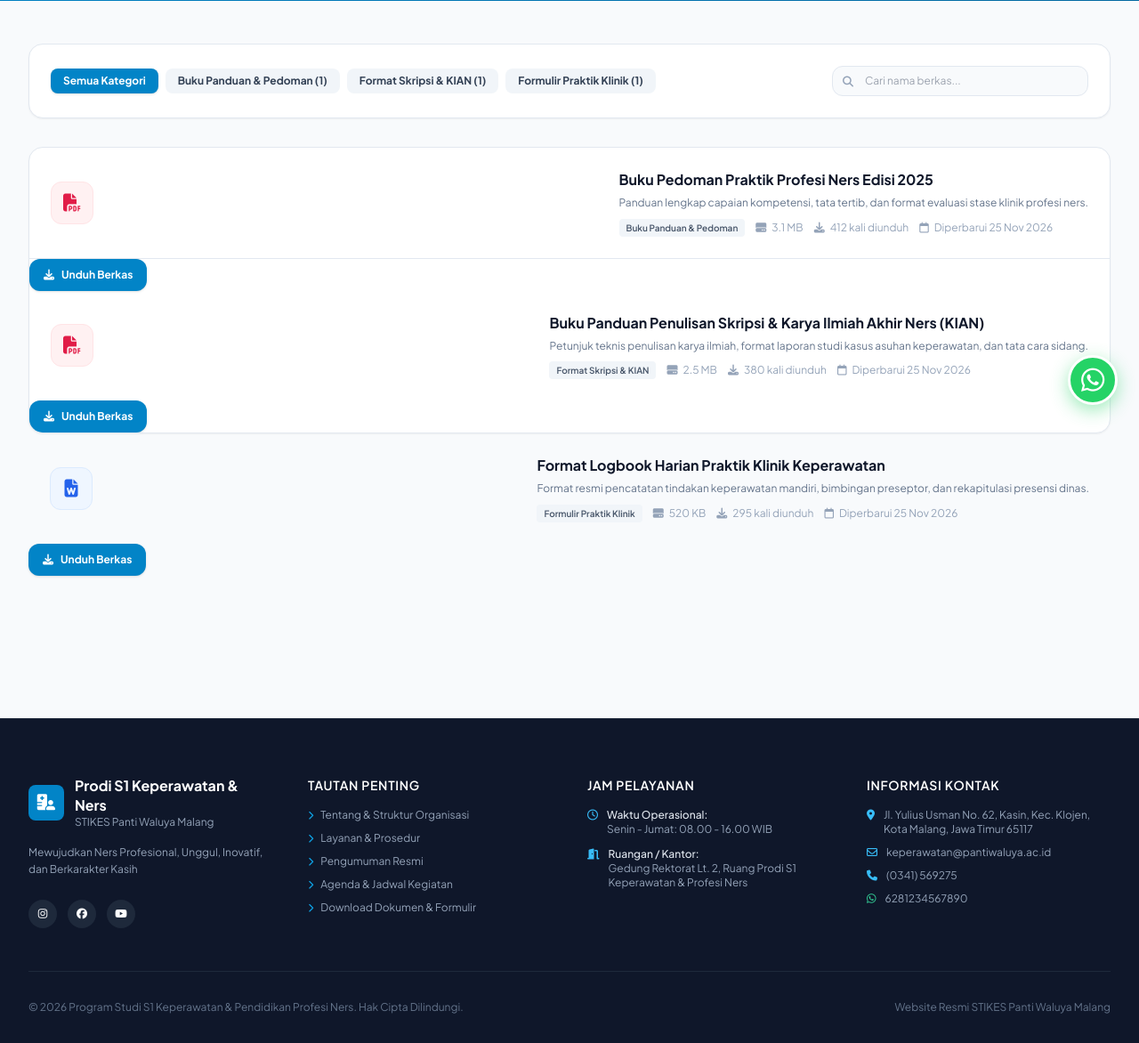
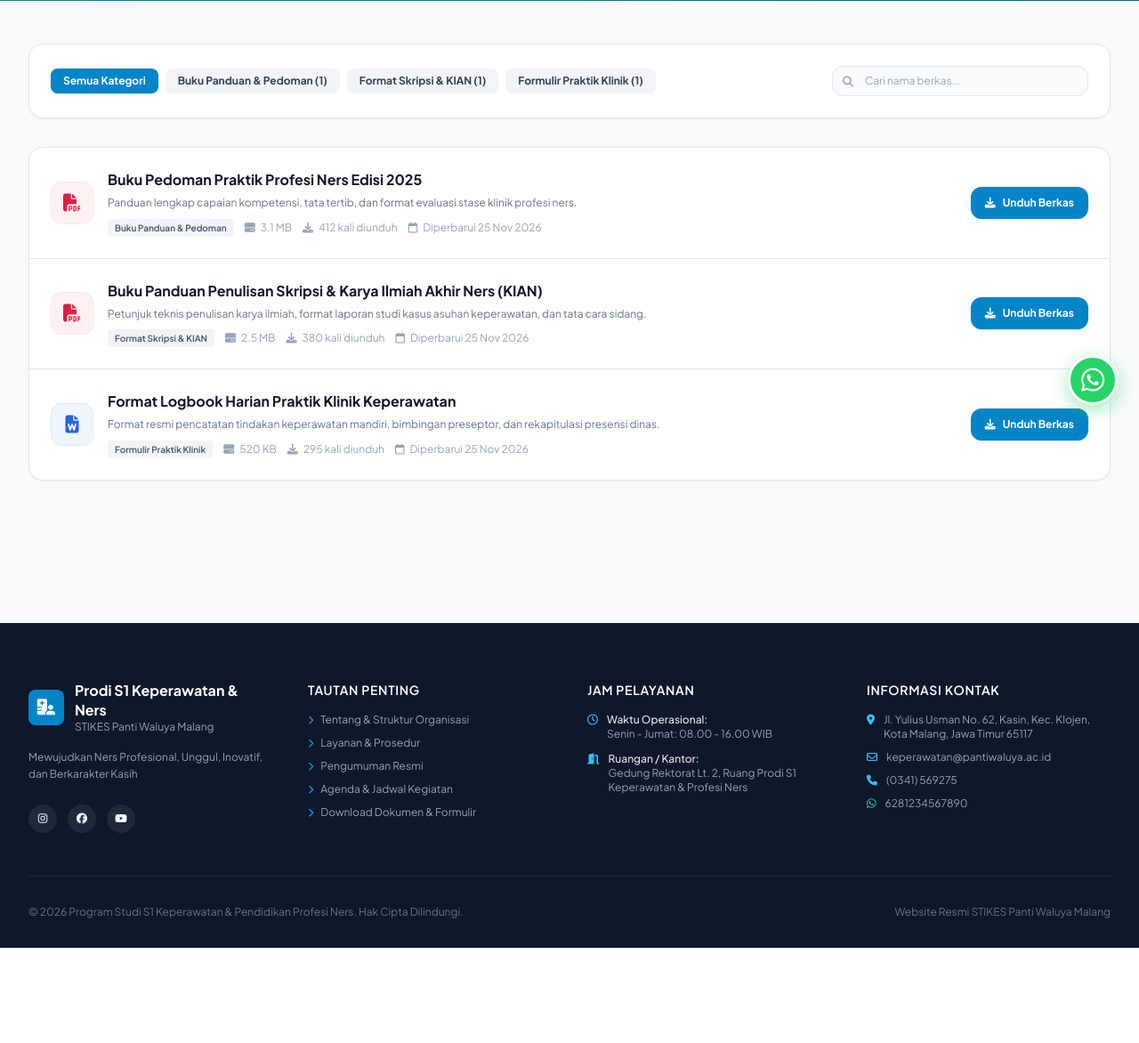
Before and after one commit to YonathanTobias/Cms-Prodi-S1-Farmasi, a Laravel app: page /unduhan in a window 1280 px wide. Shown: the part 321-1493 px from the top of the page at 89% size. After the commit the page ends 1386 px from the top, so only its background shows below. Run offline with Laravel 12, Linux system fonts and the light colour scheme; data comes from the database, SQL or seed files in the repository; some libraries are stand-ins or nearby versions.

Commit message:
fix: perbaiki layout kartu dokumen pada halaman pusat unduhan

```diff
--- a/resources/views/frontend/documents/index.blade.php
+++ b/resources/views/frontend/documents/index.blade.php
@@ -16,15 +16,15 @@
 
 <div class="max-w-7xl mx-auto px-4 sm:px-6 lg:px-8 py-12">
     <!-- Search & Filter -->
-    <div class="bg-white rounded-2xl p-4 sm:p-6 shadow-sm border border-slate-200 mb-8">
+    <div class="bg-white dark:bg-slate-900 rounded-2xl p-4 sm:p-6 shadow-sm border border-slate-200 dark:border-slate-800 mb-8">
         <form action="{{ route('documents') }}" method="GET" class="flex flex-col sm:flex-row gap-4 justify-between items-center">
             <!-- Filter Categories -->
             <div class="flex flex-wrap gap-2 w-full sm:w-auto">
-                <a href="{{ route('documents') }}" class="px-3.5 py-1.5 rounded-lg text-xs font-bold transition {{ !request('kategori') ? 'bg-theme-primary text-white shadow' : 'bg-slate-100 text-slate-700 hover:bg-slate-200' }}">
+                <a href="{{ route('documents') }}" class="px-3.5 py-1.5 rounded-lg text-xs font-bold transition {{ !request('kategori') ? 'bg-theme-primary text-white shadow' : 'bg-slate-100 dark:bg-slate-800 text-slate-700 dark:text-slate-300 hover:bg-slate-200 dark:hover:bg-slate-700' }}">
                     Semua Kategori
                 </a>
                 @foreach($categories as $cat)
-                <a href="{{ route('documents', ['kategori' => $cat->slug]) }}" class="px-3.5 py-1.5 rounded-lg text-xs font-bold transition {{ request('kategori') == $cat->slug ? 'bg-theme-primary text-white shadow' : 'bg-slate-100 text-slate-700 hover:bg-slate-200' }}">
+                <a href="{{ route('documents', ['kategori' => $cat->slug]) }}" class="px-3.5 py-1.5 rounded-lg text-xs font-bold transition {{ request('kategori') == $cat->slug ? 'bg-theme-primary text-white shadow' : 'bg-slate-100 dark:bg-slate-800 text-slate-700 dark:text-slate-300 hover:bg-slate-200 dark:hover:bg-slate-700' }}">
                     {{ $cat->name }} ({{ $cat->documents_count }})
                 </a>
                 @endforeach
@@ -32,20 +32,21 @@
 
             <!-- Search input -->
             <div class="relative w-full sm:w-72">
-                <input type="text" name="q" value="{{ request('q') }}" placeholder="Cari nama berkas..." class="w-full pl-9 pr-4 py-2 rounded-xl text-xs bg-slate-50 border border-slate-200 focus:outline-none focus:ring-2 focus:ring-sky-500 focus:bg-white">
+                <input type="text" name="q" value="{{ request('q') }}" placeholder="Cari nama berkas..." class="w-full pl-9 pr-4 py-2 rounded-xl text-xs bg-slate-50 dark:bg-slate-800 border border-slate-200 dark:border-slate-700 text-slate-900 dark:text-white focus:outline-none focus:ring-2 focus:ring-sky-500 focus:bg-white dark:focus:bg-slate-800">
                 <i class="fa-solid fa-magnifying-glass absolute left-3 top-2.5 text-slate-400 text-xs"></i>
             </div>
         </form>
     </div>
 
     <!-- Documents List Table / Cards -->
-    <div class="bg-white rounded-2xl shadow-sm border border-slate-200 overflow-hidden">
-        <div class="divide-y divide-slate-200">
+    <div class="bg-white dark:bg-slate-900 rounded-2xl shadow-sm border border-slate-200 dark:border-slate-800 overflow-hidden">
+        <div class="divide-y divide-slate-200 dark:divide-slate-800">
             @forelse($documents as $doc)
-            <div class="p-5 sm:p-6 hover:bg-slate-50 transition flex flex-col sm:flex-row sm:items-center justify-between gap-4">
-                    @php
-                        $isUrl = str_starts_with($doc->file_path, 'http');
-                    @endphp
+            @php
+                $isUrl = str_starts_with($doc->file_path, 'http');
+            @endphp
+            <div class="p-5 sm:p-6 hover:bg-slate-50 dark:hover:bg-slate-800/50 transition flex flex-col sm:flex-row sm:items-center justify-between gap-4">
+                <div class="flex items-start sm:items-center gap-4">
                     <div class="w-12 h-12 rounded-xl flex items-center justify-center text-xl flex-shrink-0 border
                         @if($doc->file_type == 'GDRIVE') bg-amber-50 text-amber-600 border-amber-200
                         @elseif($doc->file_type == 'PDF') bg-rose-50 text-rose-600 border-rose-100
@@ -73,13 +74,13 @@
                     </div>
 
                     <div class="space-y-1">
-                        <h3 class="text-sm sm:text-base font-bold text-slate-900 leading-snug">{{ $doc->title }}</h3>
+                        <h3 class="text-sm sm:text-base font-bold text-slate-900 dark:text-white leading-snug">{{ $doc->title }}</h3>
                         @if($doc->description)
-                            <p class="text-xs text-slate-500 leading-relaxed max-w-2xl">{{ $doc->description }}</p>
+                            <p class="text-xs text-slate-500 dark:text-slate-400 leading-relaxed max-w-2xl">{{ $doc->description }}</p>
                         @endif
                         <div class="flex flex-wrap items-center gap-3 text-xs text-slate-400 pt-1">
                             @if($doc->category)
-                                <span class="px-2 py-0.5 rounded bg-slate-100 text-slate-600 text-[10px] font-semibold">{{ $doc->category->name }}</span>
+                                <span class="px-2 py-0.5 rounded bg-slate-100 dark:bg-slate-800 text-slate-600 dark:text-slate-300 text-[10px] font-semibold">{{ $doc->category->name }}</span>
                             @endif
                             <span><i class="fa-solid fa-hard-drive mr-1"></i> {{ $doc->file_size ?: 'Unknown' }}</span>
                             <span><i class="fa-solid fa-download mr-1"></i> {{ $doc->downloads_count }} kali diunduh</span>
@@ -88,7 +89,7 @@
                     </div>
                 </div>
 
-                <div class="flex-shrink-0 self-end sm:self-center">
+                <div class="flex-shrink-0 self-start sm:self-center">
                     <a href="{{ route('documents.download', $doc->id) }}" {{ $isUrl ? 'target=_blank rel=noopener' : '' }} class="px-4 py-2.5 rounded-xl bg-theme-primary text-white font-bold text-xs inline-flex items-center shadow hover:opacity-90 transition">
                         @if($isUrl)
                             <i class="fa-solid fa-arrow-up-right-from-square mr-2"></i> Buka / Unduh
```
